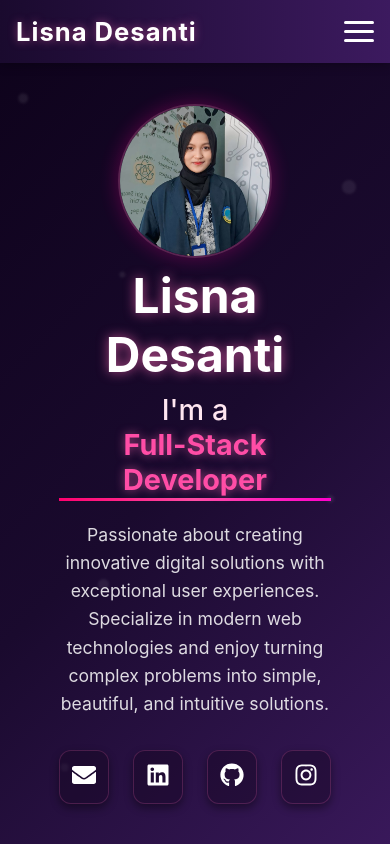
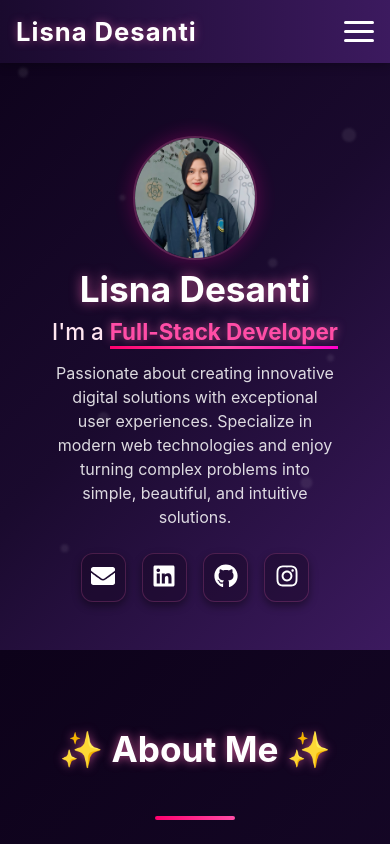
Before and after one commit to lisnadesanti/my_portofolio, a React (Create React App) app: page / in a window 390 px wide. Shown: the top 844 px of the page. Built offline with nearby package versions, Linux system fonts and the light colour scheme.

Commit message:
responsif hero

```diff
--- a/src/components/Hero.css
+++ b/src/components/Hero.css
@@ -191,3 +191,49 @@
     box-shadow: 0 0 0 0 rgba(255, 0, 150, 0);
   }
 }
+
+/* ✅ RESPONSIVE MOBILE — PERBAIKAN UTAMA */
+@media (max-width: 768px) {
+  .hero {
+    padding: 1.5rem;
+    min-height: auto;
+    /* Memberi ruang untuk navbar fixed di atas */
+    padding-top: 7rem;
+    justify-content: flex-start;
+  }
+
+  .hero-content {
+    padding: 1.5rem 1rem;
+  }
+
+  .profile-circle {
+    width: 120px;
+    height: 120px;
+  }
+
+  .hero h1 {
+    font-size: 2.2rem;
+    line-height: 1.2;
+  }
+
+  .job-title {
+    font-size: 1.4rem;
+  }
+
+  .description {
+    font-size: 1rem;
+    margin: 1rem auto;
+    max-width: 90%;
+    line-height: 1.5;
+  }
+
+  .social-icons {
+    gap: 1rem;
+    margin-top: 1.5rem;
+  }
+
+  .social-icons a {
+    padding: 0.6rem;
+    font-size: 0.95rem;
+  }
+}
--- a/src/components/Hero.jsx
+++ b/src/components/Hero.jsx
@@ -1,3 +1,4 @@
+// src/components/Hero.jsx
 import React, { useState, useEffect } from 'react';
 import './Hero.css';
 import profilePic from '../assets/images/profile.jpg';
@@ -5,10 +6,7 @@ import { FaEnvelope, FaLinkedin, FaGithub, FaInstagram } from 'react-icons/fa';
 
 const Hero = () => {
   const [currentTextIndex, setCurrentTextIndex] = useState(0);
-  const texts = [
-    "Full-Stack Developer",
-    "Software Engineer"
-  ];
+  const texts = ["Full-Stack Developer", "Software Engineer"];
 
   useEffect(() => {
     const interval = setInterval(() => {
@@ -16,11 +14,11 @@ const Hero = () => {
     }, 3000);
 
     return () => clearInterval(interval);
-  }, []);
+  }, [texts.length]);
 
   return (
     <section id="home" className="hero">
-      {/* 🔹 Animasi Partikel (Background) */}
+      {/* Animasi Partikel (Background) */}
       <div className="particles">
         {[...Array(8)].map((_, i) => (
           <div key={i} className={`particle particle-${i + 1}`}></div>
@@ -43,13 +41,19 @@ const Hero = () => {
           Specialize in modern web technologies and enjoy turning complex problems into simple, beautiful, and intuitive solutions.
         </p>
         <div className="social-icons">
-          <a href="mailto:lisnadesanti45@gmail.com" target="_blank" rel="noopener noreferrer">
+          <a
+            href="mailto:lisnadesanti45@gmail.com"
+            target="_blank"
+            rel="noopener noreferrer"
+            aria-label="Email"
+          >
             <FaEnvelope size={24} />
           </a>
           <a
             href="https://www.linkedin.com/in/lisna-desanti-00630b34b"
             target="_blank"
             rel="noopener noreferrer"
+            aria-label="LinkedIn"
           >
             <FaLinkedin size={24} />
           </a>
@@ -57,6 +61,7 @@ const Hero = () => {
             href="https://github.com/lisnadesanti"
             target="_blank"
             rel="noopener noreferrer"
+            aria-label="GitHub"
           >
             <FaGithub size={24} />
           </a>
@@ -64,6 +69,7 @@ const Hero = () => {
             href="https://instagram.com/lisnadsnt_"
             target="_blank"
             rel="noopener noreferrer"
+            aria-label="Instagram"
           >
             <FaInstagram size={24} />
           </a>
```
